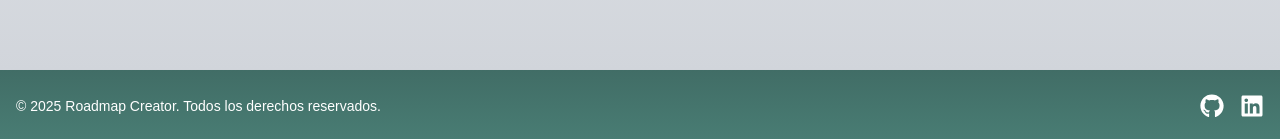
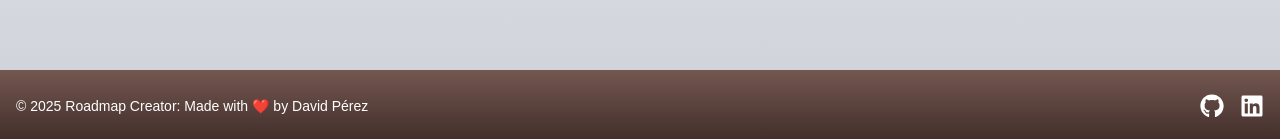
Before and after one commit to deividpa/nextjs-auth-github, a Next.js app: page / in a window 1280 px wide. Shown: the part 658-797 px from the top of the page. Built offline with nearby package versions, Linux system fonts and the light colour scheme; no server answers; the database is empty.

Commit message:
fix: Update Footer styles and copyright message for improved branding

```diff
--- a/src/app/components/layout/Foooter.tsx
+++ b/src/app/components/layout/Foooter.tsx
@@ -3,11 +3,10 @@ import { FaLinkedin, FaGithub } from "react-icons/fa";
 
 export function Footer() {
   return (
-    <footer className="bg-gradient-to-b from-[#416d66] to-[#497D74] shadow-lg text-white py-6">
+    <footer className="bg-gradient-to-b from-[#735751] to-[#412d29] shadow-lg text-white py-6">
       <div className="max-w-7xl mx-auto px-4 flex flex-col md:flex-row items-center justify-between">
         <p className="text-sm">
-          &copy; {new Date().getFullYear()} Roadmap Creator. Todos los derechos
-          reservados.
+          &copy; {new Date().getFullYear()} Roadmap Creator: Made with ❤️ by David Pérez
         </p>
         <div className="flex space-x-4 mt-4 md:mt-0">
           <Link
```
